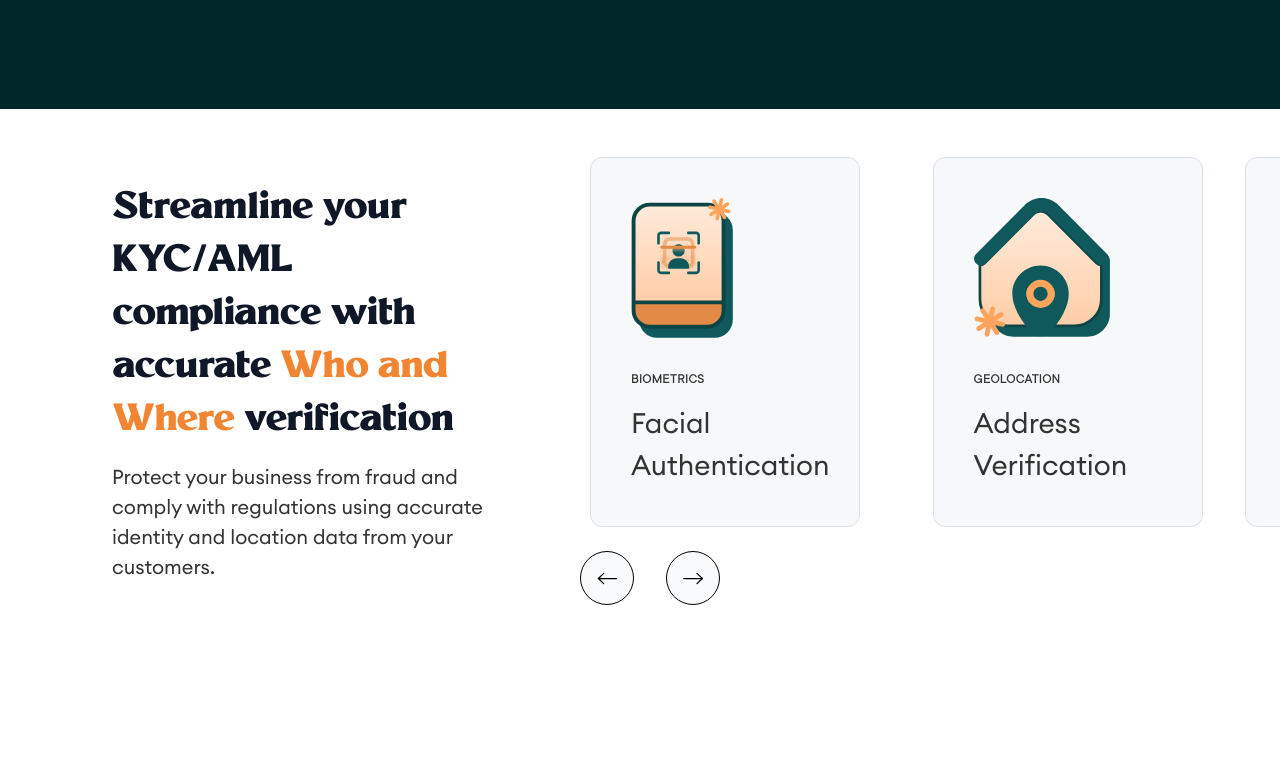
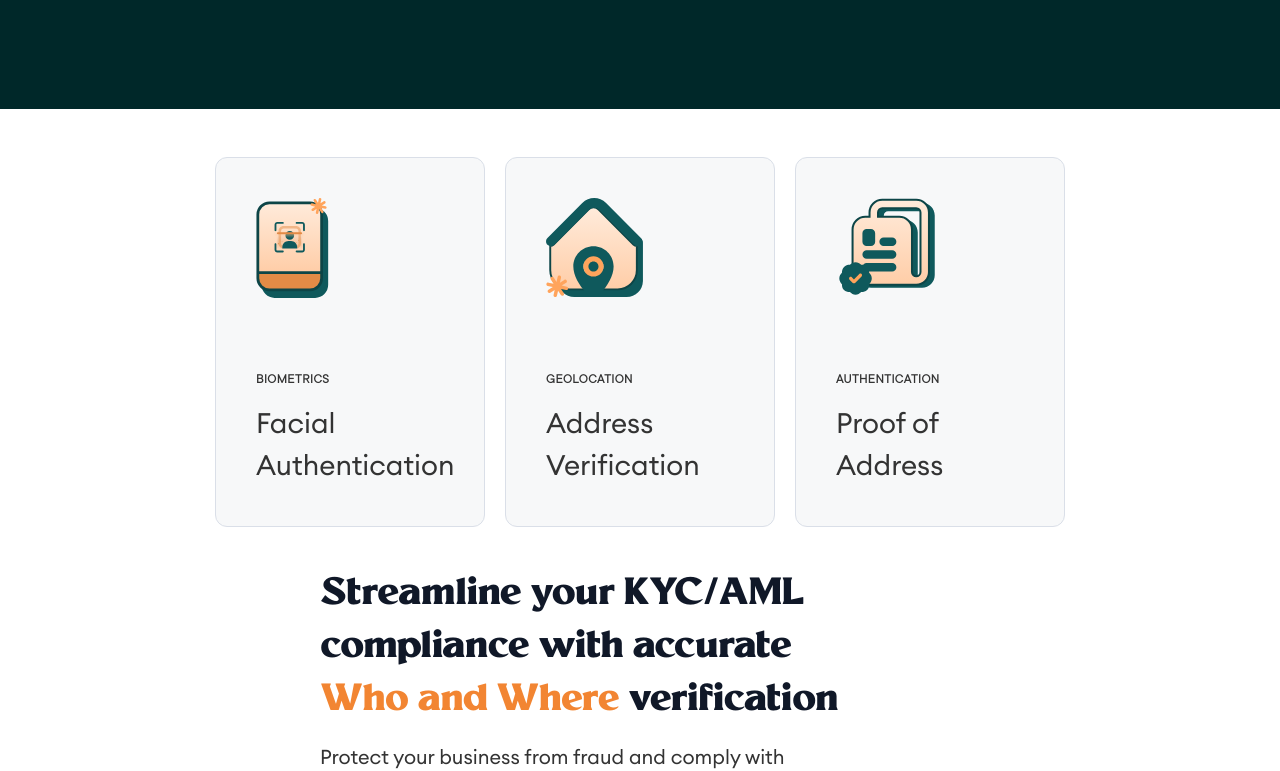
Before and after one commit to Yaasir024/WhoisID, a Vue app: page / in a window 1280 px wide. Shown: the part 690-1461 px from the top of the page. Built offline with nearby package versions, Linux system fonts and the light colour scheme.

Commit message:
/refactor

```diff
--- a/src/components/Home/Cost.vue
+++ b/src/components/Home/Cost.vue
@@ -1,5 +1,5 @@
 <template>
-  <section class="min-h-screen px-[45px] lg:px-[80px] py-[96px]">
+  <section class="min-h-screen px-[30px] md:px-[45px] lg:px-[80px] py-[96px]">
     <div class="bg-id-green-1 pt-[81px] pb-[105px] px-[20px] rounded-[24px]">
       <div class="flex flex-col items-center">
         <span class="text-[18px] leading-[27px] font-medium text-id-yellow"
@@ -19,7 +19,7 @@
         <div class="flex flex-wrap items-center justify-center mt-[64px]">
           <div class="px-[12px] mb-12">
             <div
-              class="bg-white p-[40px] rounded-lg w-[340px] h-[410px] flex flex-col"
+              class="bg-white p-[40px] rounded-lg max-w-[340px] h-[410px] flex flex-col"
             >
               <img src="@/assets/images/Home/costs.svg" alt="" class="" />
               <div class="mt-auto">
@@ -35,7 +35,7 @@
           </div>
           <div class="px-[12px] mb-12">
             <div
-              class="bg-white p-[40px] rounded-lg w-[340px] h-[410px] flex flex-col"
+              class="bg-white p-[40px] rounded-lg max-w-[340px] h-[410px] flex flex-col"
             >
               <img src="@/assets/images/Home/onboarding.svg" alt="" class="" />
               <div class="mt-auto">
@@ -51,7 +51,7 @@
           </div>
           <div class="px-[12px] mb-12">
             <div
-              class="bg-white p-[40px] rounded-lg w-[340px] h-[410px] flex flex-col"
+              class="bg-white p-[40px] rounded-lg max-w-[340px] h-[410px] flex flex-col"
             >
               <img src="@/assets/images/Home/scalability.svg" alt="" class="" />
               <div class="mt-auto">
--- a/src/components/Home/SliderSection.vue
+++ b/src/components/Home/SliderSection.vue
@@ -2,9 +2,6 @@
 import { ref, computed } from "vue";
 // Import Swiper Vue.js components
 import { Swiper, SwiperSlide, useSwiper } from "swiper/vue";
-
-import { Splide, SplideSlide } from "@splidejs/vue-splide";
-import "@splidejs/vue-splide/css";
 
 // Import Swiper styles
 import "swiper/css";
@@ -31,49 +28,25 @@ const prevSlide = () => {
 <template>
   <section class="bg-white">
     <div
-      class="pl-[40px] lg:pl-[80px] xl:pl-[112px] pt-[48px] pb-[112px] flex xl:items-center overflow-hidden flex-col xl:flex-row"
+      class="px-[40px] lg:px-[80px] xl:px-[112px] 2xl:pr-0 pt-[48px] pb-[112px] flex xl:items-center overflow-hidden flex-col 2xl:flex-row"
     >
-      <div class="lg:max-w-[640px] pr-[35px] sm:pr-[80px] 2xl:pr-[152px] order-2 xl:order-1">
+      <div
+        class="xl:max-w-[640px] pr-[35px] sm:pr-[80px] 2xl:pr-[100px] order-2 2xl:order-1"
+      >
         <h1
-          class="text-id-dark-1 text-[28px] sm:text-[38px] leading-[36px] sm:leading-[53px] tracking-[-0.02em] font-millik"
+          class="text-id-dark-1 text-[24px] xs:text-[28px] sm:text-[38px] leading-[32px] xs:leading-[36px] sm:leading-[53px] tracking-[-0.02em] font-millik"
         >
           Streamline your KYC/AML compliance with accurate
           <span class="text-id-yellow">Who and Where</span> verification
         </h1>
-        <h3 class="text-[20px] leading-[30px] mt-[16px]">
+        <h3 class="text-[18px] sm:text-[20px] leading-[26px] sm:leading-[30px] mt-[16px]">
           Protect your business from fraud and comply with regulations using
           accurate identity and location data from your customers.
         </h3>
       </div>
-      <div class="ml-auto order-1 xl:order-2 mb-10 xl:mb-0">
-        <div
-          class="max-w-[610px] sm:max-w-[620px] md:max-w-[700px] w-full mx-auto sm:mx-0"
-        >
-          <swiper
-            :space-between="50"
-            @swiper="onSwiper"
-            @slideChange="onSlideChange"
-            :breakpoints="{
-              480: {
-                slidesPerView: 1,
-                // spaceBetween: 10,
-              },
-              600: {
-                slidesPerView: 1.8,
-                spaceBetween: 0,
-              },
-              640: {
-                slidesPerView: 2,
-              },
-              // when window width is >= 640px
-              1120: {
-                slidesPerView: 2.4,
-              },
-            }"
-            :autoWidth="true"
-          >
-            <swiper-slide class="">
-              <div class="px-[10px]">
+      <div class="order-1 2xl:order-2">
+        <div class="flex flex-wrap items-center justify-center">
+          <div class="px-[10px] mb-10 2xl:mb-0">
             <div
               class="card w-[270px] h-[370px] p-[40px] bg-id-gray-4 border border-[#DADFE8] rounded-xl flex flex-col justify-between"
             >
@@ -81,24 +54,21 @@ const prevSlide = () => {
                 <img
                   src="@/assets/images/Home/facial-auth.svg"
                   alt=""
-                      class="h-[140px]"
+                  class="h-[100px]"
                 />
               </div>
               <div class="">
-                    <span class="text-[14px] leading-[30px] font-medium font-commons"
+                <span
+                  class="text-[14px] leading-[30px] font-medium font-commons"
                   >BIOMETRICS</span
                 >
-                    <h2
-                      class="text-[28px] leading-[42px] font-semibold mt-[8px]"
-                    >
+                <h2 class="text-[28px] leading-[42px] font-semibold mt-[8px]">
                   Facial Authentication
                 </h2>
               </div>
             </div>
           </div>
-            </swiper-slide>
-            <swiper-slide>
-              <div class="pl-[75px] xs:pl-[40px] px-[10px]">
+          <div class="px-[10px] mb-10 2xl:mb-0">
             <div
               class="card w-[270px] h-[370px] p-[40px] bg-id-gray-4 border border-[#DADFE8] rounded-xl flex flex-col justify-between"
             >
@@ -106,24 +76,21 @@ const prevSlide = () => {
                 <img
                   src="@/assets/images/Home/address-verification.svg"
                   alt=""
-                      class="h-[140px]"
+                  class="h-[100px]"
                 />
               </div>
               <div class="">
-                    <span class="text-[14px] leading-[30px] font-medium font-commons"
+                <span
+                  class="text-[14px] leading-[30px] font-medium font-commons"
                   >GEOLOCATION</span
                 >
-                    <h2
-                      class="text-[28px] leading-[42px] font-semibold mt-[8px]"
-                    >
+                <h2 class="text-[28px] leading-[42px] font-semibold mt-[8px]">
                   Address Verification
                 </h2>
               </div>
             </div>
           </div>
-            </swiper-slide>
-            <swiper-slide>
-              <div class="pl-[75px] xs:pl-[40px] pr-[40px]">
+          <div class="px-[10px] mb-10 2xl:mb-0">
             <div
               class="card w-[270px] h-[370px] p-[40px] bg-id-gray-4 border border-[#DADFE8] rounded-xl flex flex-col justify-between"
             >
@@ -131,38 +98,18 @@ const prevSlide = () => {
                 <img
                   src="@/assets/images/Home/proof.svg"
                   alt=""
-                      class="h-[140px]"
+                  class="h-[100px]"
                 />
               </div>
               <div class="">
-                    <span class="text-[14px] leading-[30px] font-medium font-commons"
+                <span
+                  class="text-[14px] leading-[30px] font-medium font-commons"
                   >AUTHENTICATION</span
                 >
-                    <h2
-                      class="text-[28px] leading-[42px] font-semibold mt-[8px]"
-                    >
+                <h2 class="text-[28px] leading-[42px] font-semibold mt-[8px]">
                   Proof of Address
                 </h2>
               </div>
-                </div>
-              </div>
-            </swiper-slide>
-          </swiper>
-
-          <div class="mt-[24px]">
-            <div class="flex items-center">
-              <button
-                class="h-[54px] w-[54px] rounded-full flex items-center justify-center bg-[#F9FAFB] border border-black mr-[32px]"
-                @click="prevSlide()"
-              >
-                <img src="@/assets/icons/arrow-left.svg" alt="" />
-              </button>
-              <button
-                class="h-[54px] w-[54px] rounded-full flex items-center justify-center bg-[#F9FAFB] border border-black mr-[32px]"
-                @click="nextSlide()"
-              >
-                <img src="@/assets/icons/arrow-right.svg" alt="" />
-              </button>
             </div>
           </div>
         </div>
```
Lines whose indentation alone changed are shown as unchanged.
